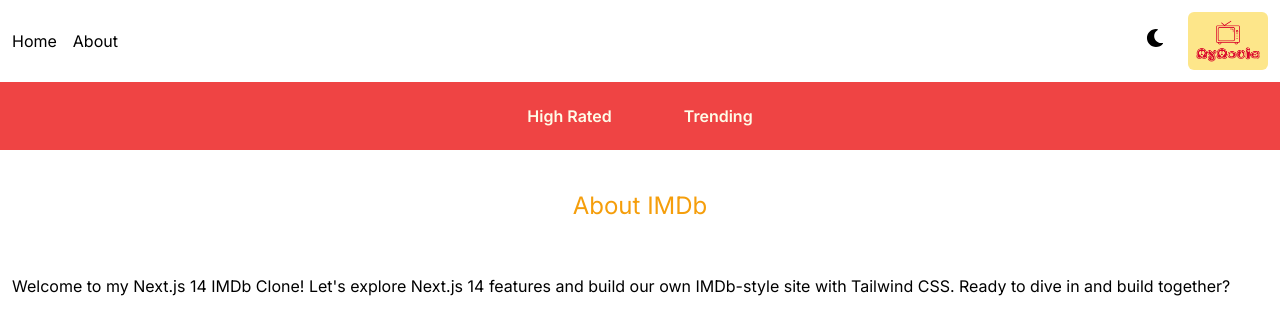
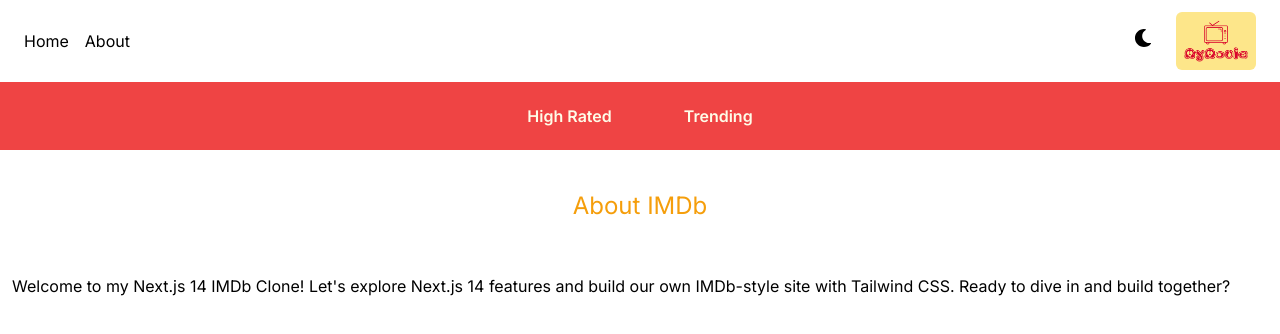
Before and after one commit to Ayda-Ahmadpour/IMDb-NEXT.js-14, a Next.js app: page /about in a window 1280 px wide. Shown: the top 334 px of the page. Built offline with nearby package versions, Linux system fonts and the light colour scheme.

Commit message:
img modify

```diff
--- a/src/components/Header.jsx
+++ b/src/components/Header.jsx
@@ -8,7 +8,7 @@
 
 export default function Header() {
   return (
-    <nav className="flex justify-between w-full items-center p-3 ">
+    <nav className="flex justify-between w-full items-center px-6 py-3 ">
       <ul className="flex gap-4 h-full">
         <Menu title="Home" address="/" Icon={FaHome} />
         <Menu title="About" address="/about" Icon={FaInfoCircle} />
--- a/src/components/HomeCardsItem.jsx
+++ b/src/components/HomeCardsItem.jsx
@@ -5,7 +5,7 @@
 
 export default function HomeCardsItem({ movie }) {
   return (
-    <Link href={`/movie/${movie.id}`} className="mt-3 hover:opacity-70">
+    <Link href={`/movie/${movie.id}`} className="m-3 hover:opacity-70">
       <div className="flex flex-col gap-4 items-center p-4 bg-gray-200 dark:bg-gray-800 rounded-md border-2 border-red-400">
         <Image
           alt="movie poster"
@@ -14,7 +14,7 @@
           }`}
           width={500}
           height={150}
-          className="rounded-md border-2 border-gray-300 dark:border-gray-700 "
+          className="rounded-md border-2 border-gray-300 dark:border-gray-700 h-72"
         />
         <h1 className="text-xl font-bold text-center line-clamp-1">
           {movie.title || movie.name || "Title Not Available"}
```
